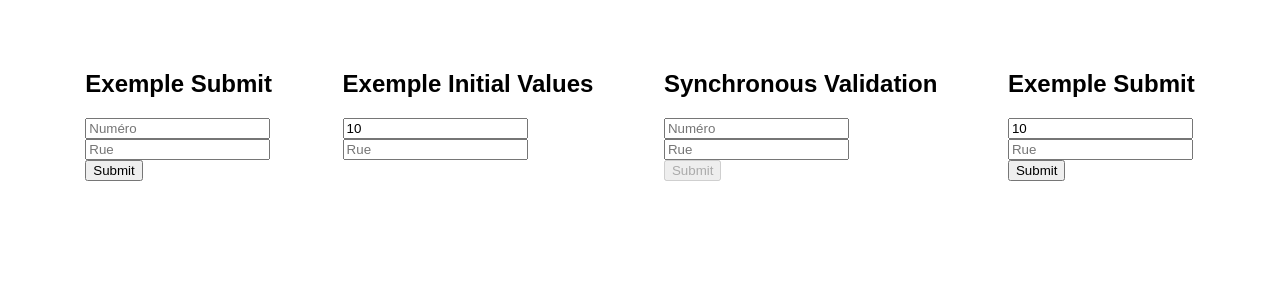
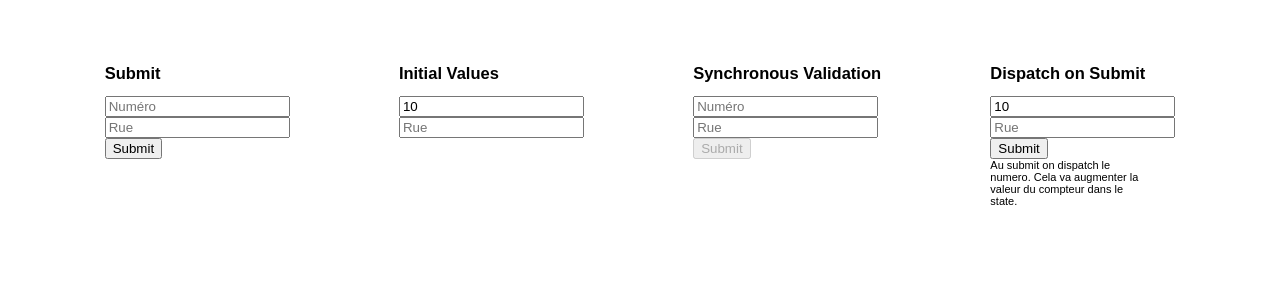
Before and after one commit to CadiChris/sandbox-redux-form, a React (Create React App) app: page / in a window 1280 px wide. Shown: the top 300 px of the page. Built offline with nearby package versions, Linux system fonts and the light colour scheme.

Commit message:
Mise en page

```diff
--- a/public/index.html
+++ b/public/index.html
@@ -4,37 +4,14 @@
     <meta charset="utf-8">
     <meta name="viewport" content="width=device-width, initial-scale=1, shrink-to-fit=no">
     <meta name="theme-color" content="#000000">
-    <!--
-      manifest.json provides metadata used when your web app is added to the
-      homescreen on Android. See https://developers.google.com/web/fundamentals/engage-and-retain/web-app-manifest/
-    -->
-    <link rel="manifest" href="%PUBLIC_URL%/manifest.json">
-    <link rel="shortcut icon" href="%PUBLIC_URL%/favicon.ico">
-    <!--
-      Notice the use of %PUBLIC_URL% in the tags above.
-      It will be replaced with the URL of the `public` folder during the build.
-      Only files inside the `public` folder can be referenced from the HTML.
-
-      Unlike "/favicon.ico" or "favicon.ico", "%PUBLIC_URL%/favicon.ico" will
-      work correctly both with client-side routing and a non-root public URL.
-      Learn how to configure a non-root public URL by running `npm run build`.
-    -->
-    <title>React App</title>
+    <title>Prise en main de redux-form</title>
+    <style>
+      body {
+        font-size: 11px;
+      }
+    </style>
   </head>
   <body>
-    <noscript>
-      You need to enable JavaScript to run this app.
-    </noscript>
     <div id="root"></div>
-    <!--
-      This HTML file is a template.
-      If you open it directly in the browser, you will see an empty page.
-
-      You can add webfonts, meta tags, or analytics to this file.
-      The build step will place the bundled scripts into the <body> tag.
-
-      To begin the development, run `npm start` or `yarn start`.
-      To create a production bundle, use `npm run build` or `yarn build`.
-    -->
   </body>
 </html>
--- a/src/Exemples/DispatchOnSubmit.js
+++ b/src/Exemples/DispatchOnSubmit.js
@@ -6,11 +6,14 @@ import { Field, reduxForm } from 'redux-form'
 const ExempleDispatchOnSubmit = ({handleSubmit}) => (
 
     <div>
-      <h2>Exemple Submit</h2>
+      <h2>Dispatch on Submit</h2>
       <form onSubmit={ handleSubmit }>
         <Field name="numero" component="input" type="text" placeholder="Numéro"/> <br/>
         <Field name="rue" component="input" type="text" placeholder="Rue"/><br/>
-        <button type="submit">Submit</button>
+        <button type="submit">Submit</button><br/>
+        <div style={{width:'160px'}}>
+          Au submit on dispatch le numero. Cela va augmenter la valeur du compteur dans le state.
+        </div>
       </form>
     </div>
 )
--- a/src/Exemples/InitialValues.js
+++ b/src/Exemples/InitialValues.js
@@ -6,7 +6,7 @@ import { Field, reduxForm } from 'redux-form'
 const ExempleInitialValues = () => {
   return (
     <div>
-      <h2>Exemple Initial Values</h2>
+      <h2>Initial Values</h2>
       <form>
         <Field name="numero" component="input" type="text" placeholder="Numéro"/> <br/>
         <Field name="rue" component="input" type="text" placeholder="Rue"/><br/>
--- a/src/Exemples/Submit.js
+++ b/src/Exemples/Submit.js
@@ -4,7 +4,7 @@ import { Field, reduxForm } from 'redux-form'
 const ExempleSubmit = ({ handleSubmit }) => {
   return (
     <div>
-      <h2>Exemple Submit</h2>
+      <h2>Submit</h2>
       <form onSubmit={ handleSubmit }>
         <Field name="numero" component="input" type="text" placeholder="Numéro"/> <br/>
         <Field name="rue" component="input" type="text" placeholder="Rue"/><br/>
```
Also changed, not shown: public/manifest.json (deleted).
